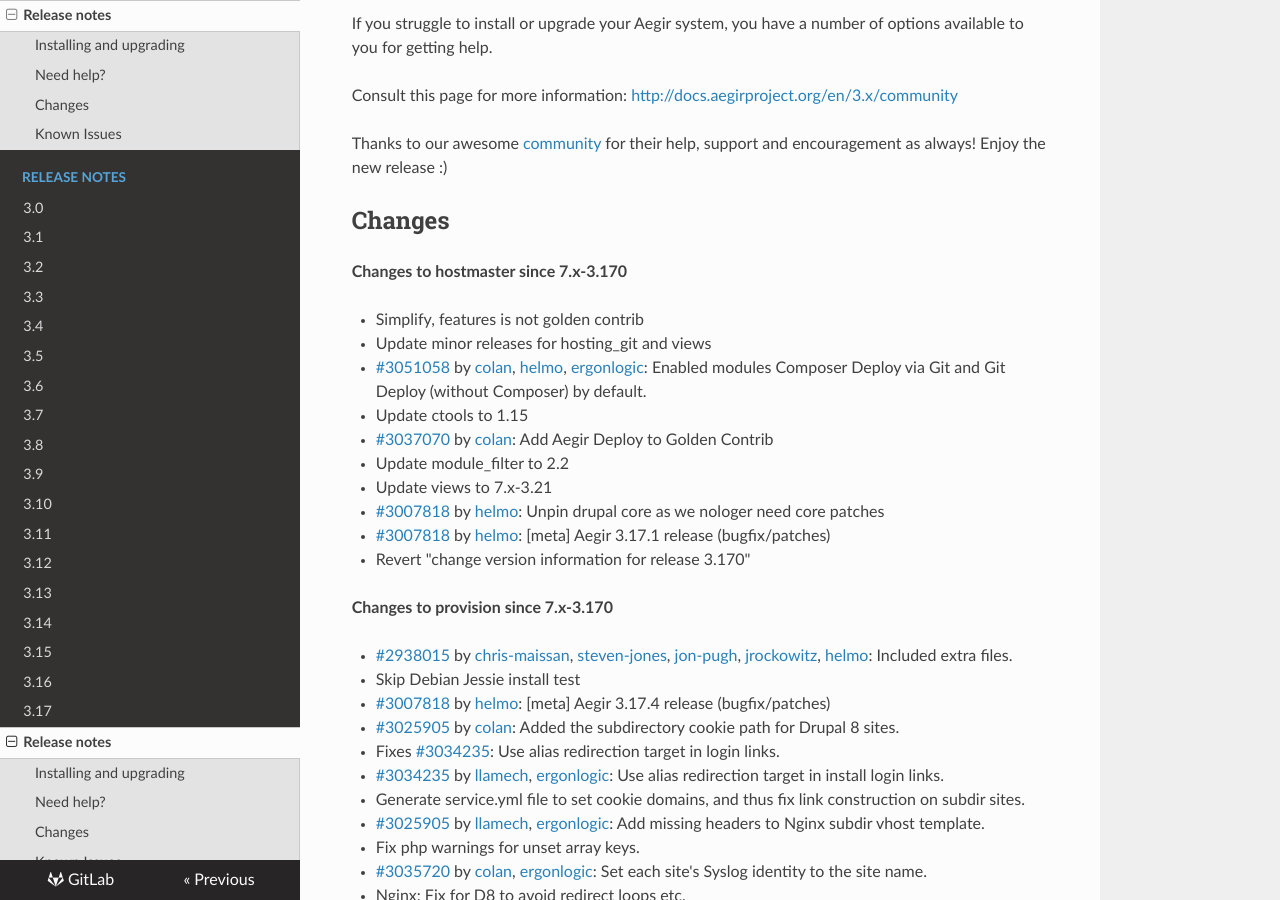
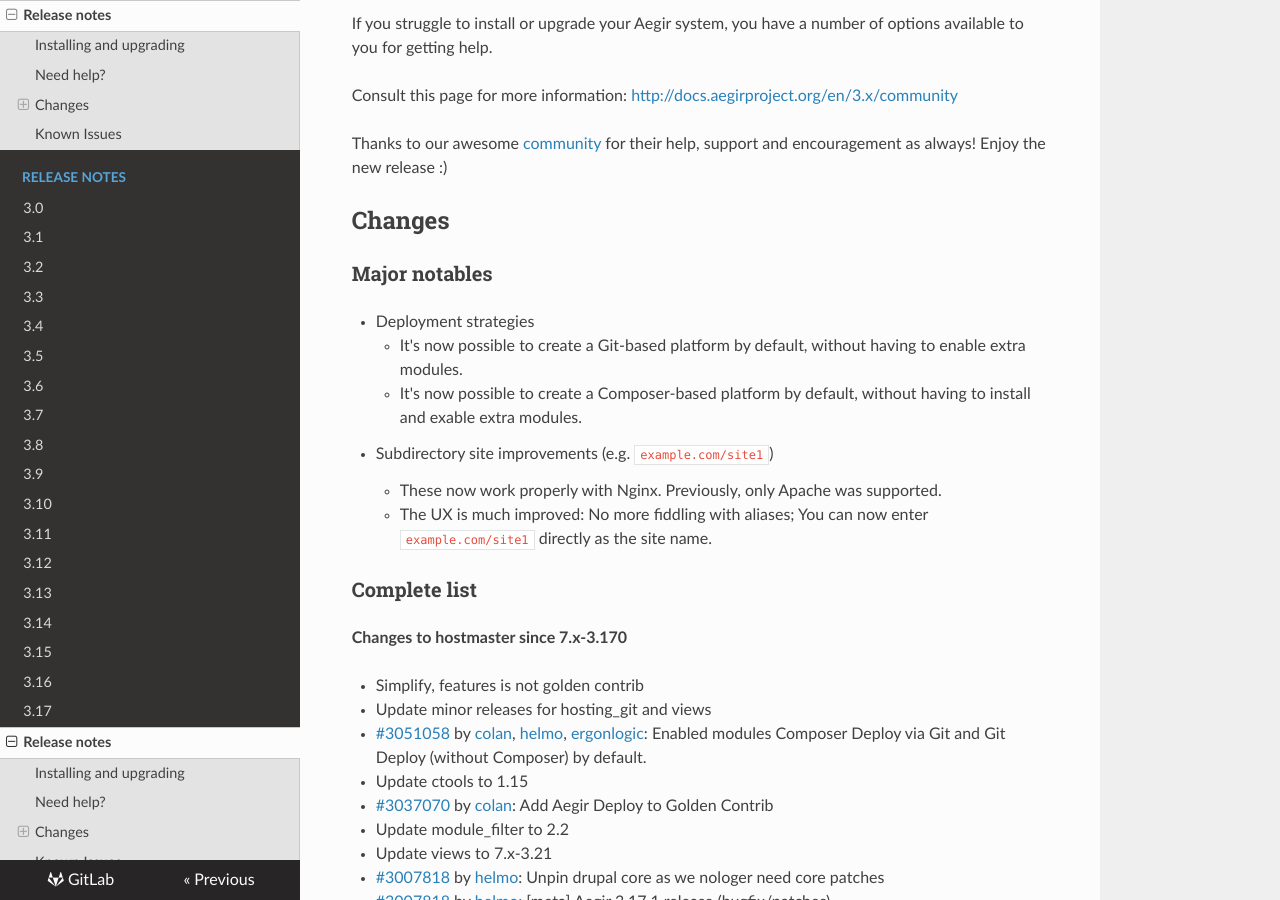
Before and after one commit to aegir-project/documentation, an MkDocs documentation site: the page built from docs/release-notes/3.18.md, in a window 1280 px wide and 900 px high, scrolled down 956 px. Built offline with MkDocs 1.6.1, drawn with Linux system fonts in a browser that asks for light colours; nearby versions of some CDN libraries; old or Windows-style settings are respelled for this version of MkDocs.

Commit message:
Added "Major notables" section to the latest release notes.

```diff
--- a/docs/release-notes/3.18.md
+++ b/docs/release-notes/3.18.md
@@ -41,6 +41,17 @@
 
 Changes
 -------
+
+### Major notables
+
+* Deployment strategies
+    * It's now possible to create a Git-based platform by default, without having to enable extra modules.
+    * It's now possible to create a Composer-based platform by default, without having to install and exable extra modules.
+* Subdirectory site improvements (e.g. `example.com/site1`)
+    * These now work properly with Nginx.  Previously, only Apache was supported.
+    * The UX is much improved: No more fiddling with aliases; You can now enter `example.com/site1` directly as the site name.
+
+### Complete list
 
 **Changes to hostmaster since 7.x-3.170**
 
```
